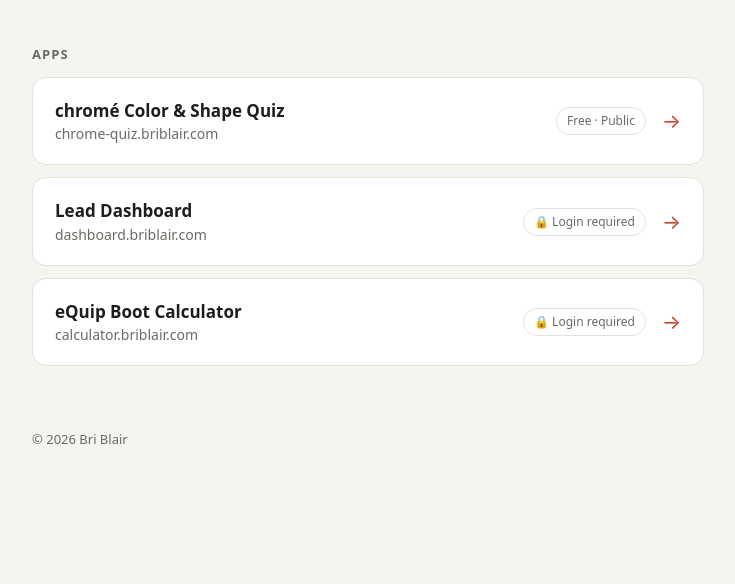
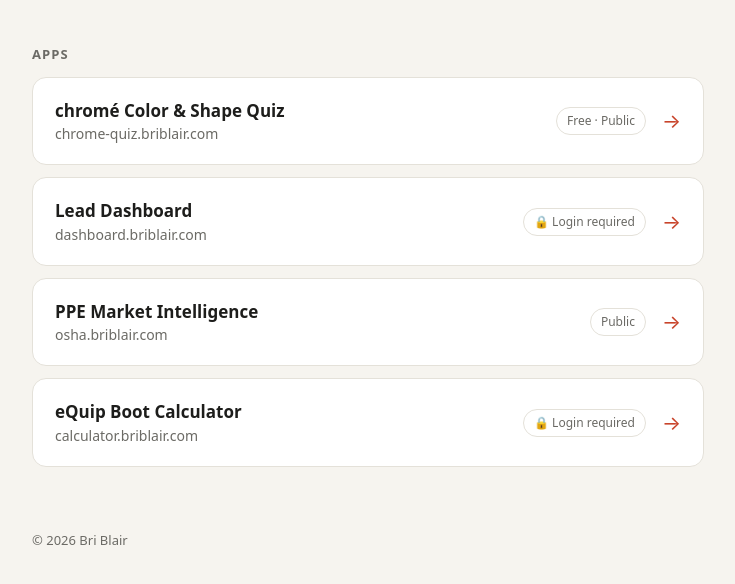
Before and after one commit to brianablair/briblair-home, a plain HTML site: page public/index.html in a window 1280 px wide. Shown: the part 158-742 px from the top of the page, without its empty margins (272-1007 px from the left). Drawn offline with Linux system fonts and the light colour scheme.

Commit message:
Add PPE Market Intelligence link to homepage (#2)
Claude-Session: https://claude.ai/code/session_01Ks1K3oWgUr7vPTjhV2gNMP

Co-authored-by: Claude Opus 5.5 <noreply@anthropic.com>

```diff
--- a/public/index.html
+++ b/public/index.html
@@ -50,6 +50,14 @@
       <span class="tag">🔒 Login required</span>
       <span class="arrow" aria-hidden="true">→</span>
     </a>
+    <a class="card" href="https://osha.briblair.com">
+      <div>
+        <div class="title">PPE Market Intelligence</div>
+        <div class="sub">osha.briblair.com</div>
+      </div>
+      <span class="tag">Public</span>
+      <span class="arrow" aria-hidden="true">→</span>
+    </a>
     <a class="card" href="https://calculator.briblair.com">
       <div>
         <div class="title">eQuip Boot Calculator</div>
```
